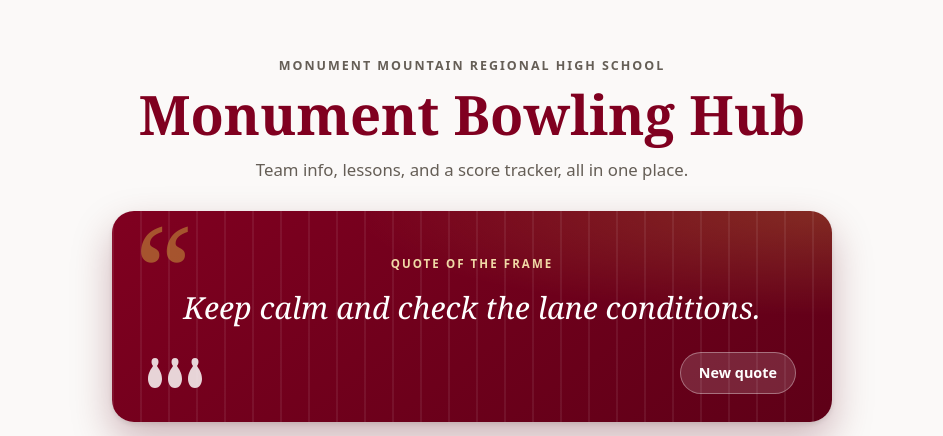
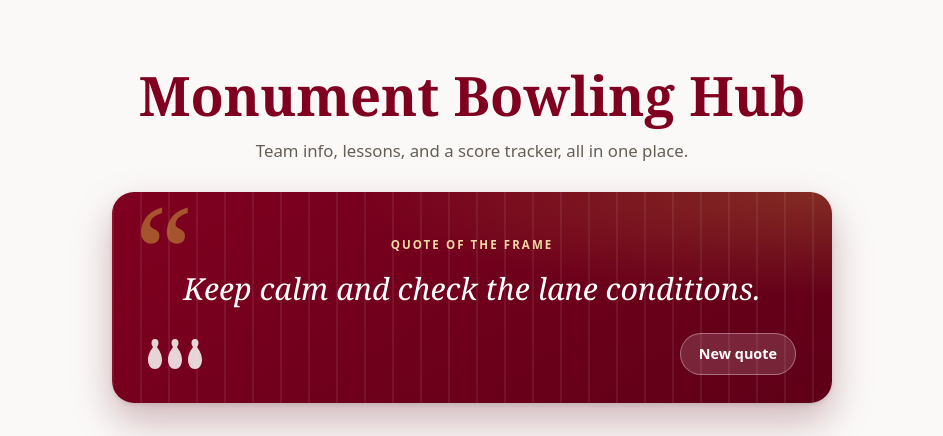
Before and after one commit to cartoticus/WooServLandingPage, a plain HTML site: page index.html in a window 1280 px wide. Shown: the top 436 px of the page, without its empty margins (168-1111 px from the left). Drawn offline with Linux system fonts and the light colour scheme; no server answers.

Commit message:
Remove eyebrow line above heading
Co-Authored-By: Claude Sonnet 5.5 <noreply@anthropic.com>
Claude-Session: https://claude.ai/code/session_01KNXiYLqgfH1yFPwUENRNHY

```diff
--- a/index.html
+++ b/index.html
@@ -124,7 +124,6 @@
 <body>
 
 <header class="hero wrap">
-  <div class="eyebrow">Monument Mountain Regional High School</div>
   <h1>Monument Bowling Hub</h1>
   <p class="lead">Team info, lessons, and a score tracker, all in one place.</p>
 
```
